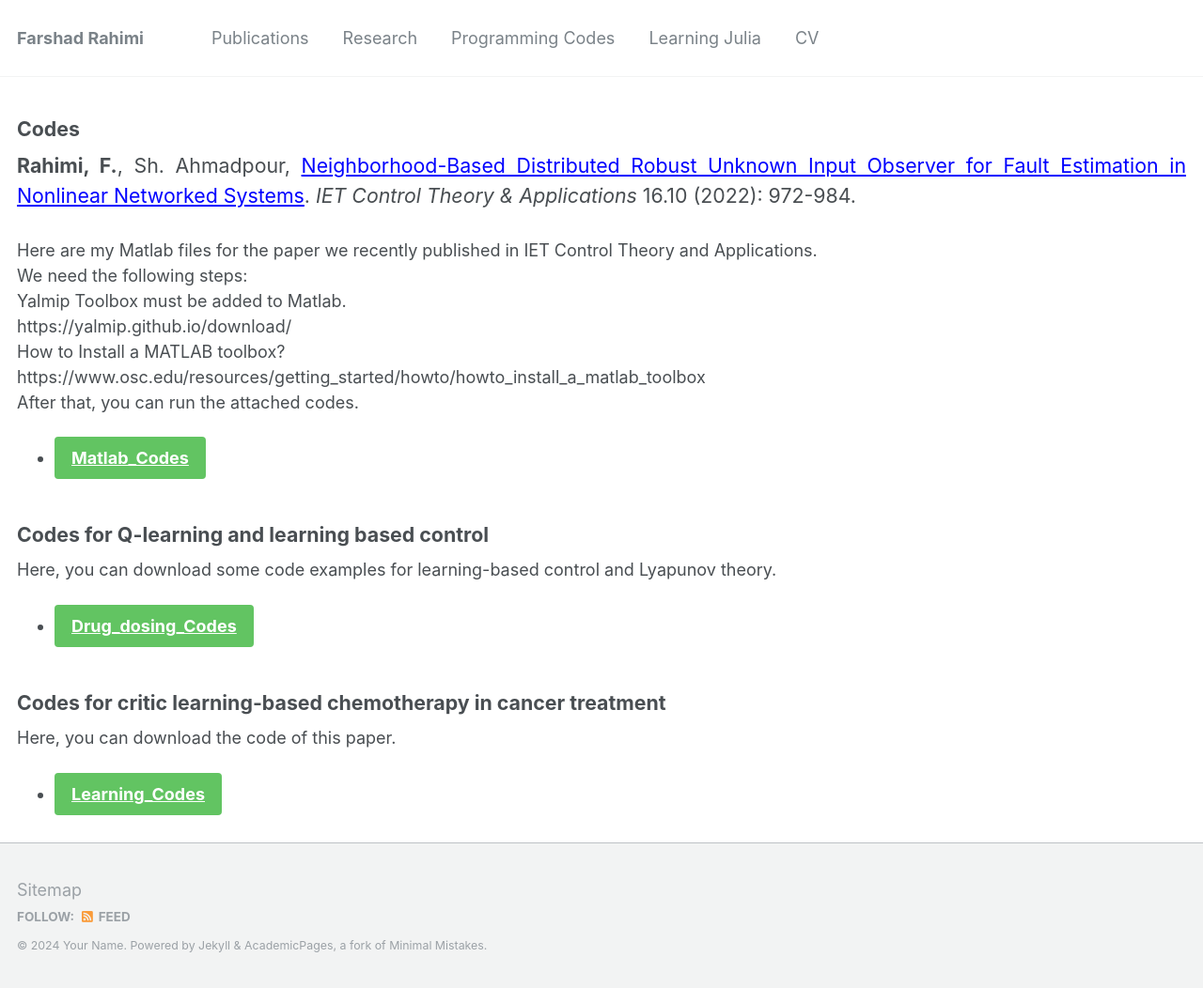
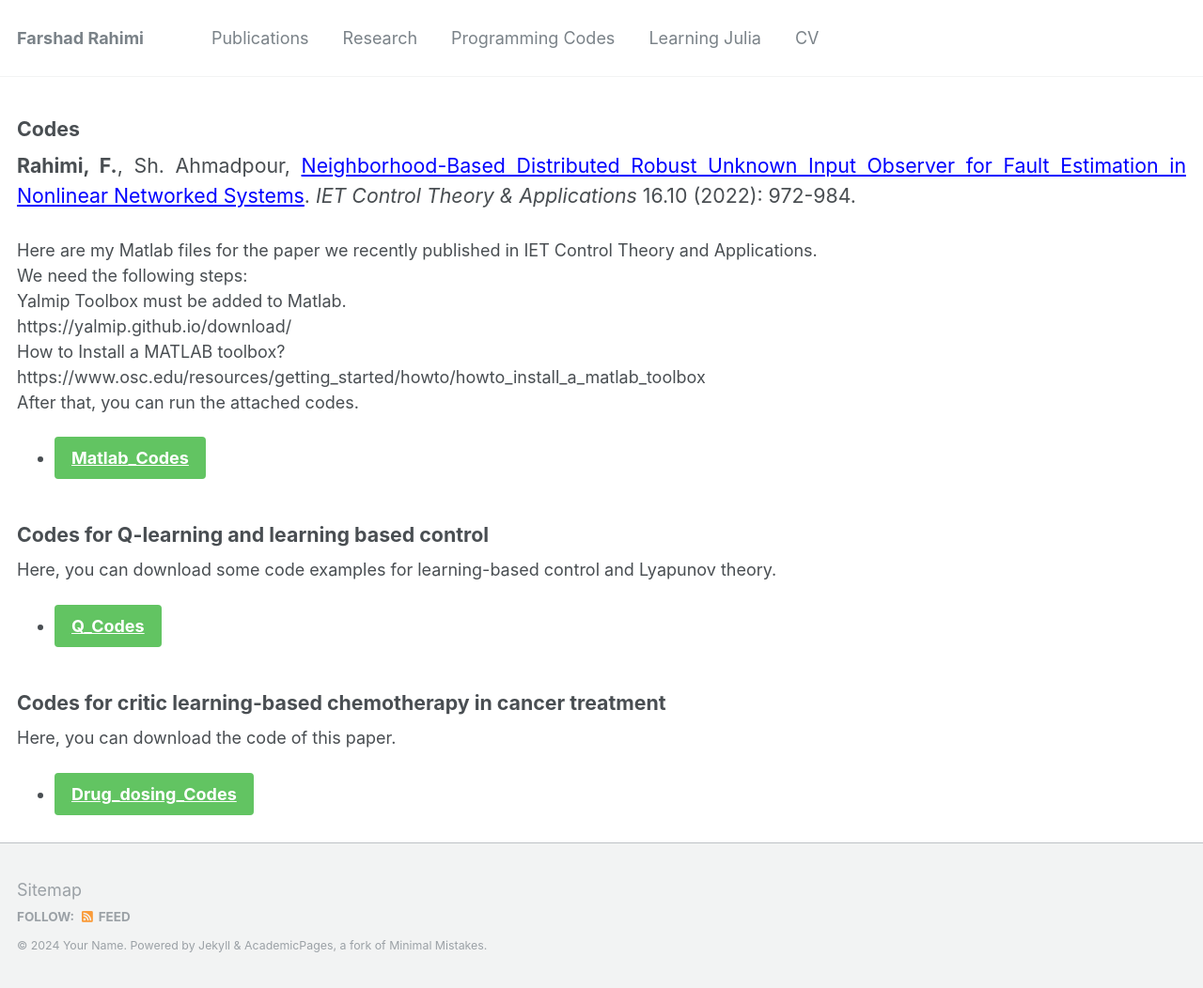
Before and after one commit to Farshad-Rahimi/FarshadRahimi, a Jekyll site: the page built from _teaching/2015-spring-teaching-2.md, in a window 1280 px wide. Shown: the whole page at 94% size. Built offline with Jekyll 4.4.1, drawn with Linux system fonts in a browser that asks for light colours.

Commit message:
Update 2015-spring-teaching-2.md

```diff
--- a/_teaching/2015-spring-teaching-2.md
+++ b/_teaching/2015-spring-teaching-2.md
@@ -27,11 +27,11 @@ After that, you can run the attached codes.
 #### Codes for Q-learning and learning based control
 
 Here, you can download some code examples for learning-based control and Lyapunov theory.
-- [Drug_dosing_Codes](https://farshad-rahimi.github.io/FarshadRahimi/files/learningCodes.rar){: .btn .btn--success .btn--large}
+- [Q_Codes](https://farshad-rahimi.github.io/FarshadRahimi/files/learningCodes.rar){: .btn .btn--success .btn--large}
 
 
 {: .text-justify style="font-size: 16pt" reversed="reversed"}
 #### Codes for critic learning-based chemotherapy in cancer treatment
 
 Here, you can download the code of this paper.
-- [Learning_Codes](https://farshad-rahimi.github.io/FarshadRahimi/files/Final_version_codes.rar){: .btn .btn--success .btn--large}
+- [Drug_dosing_Codes](https://farshad-rahimi.github.io/FarshadRahimi/files/Final_version_codes.rar){: .btn .btn--success .btn--large}
```
